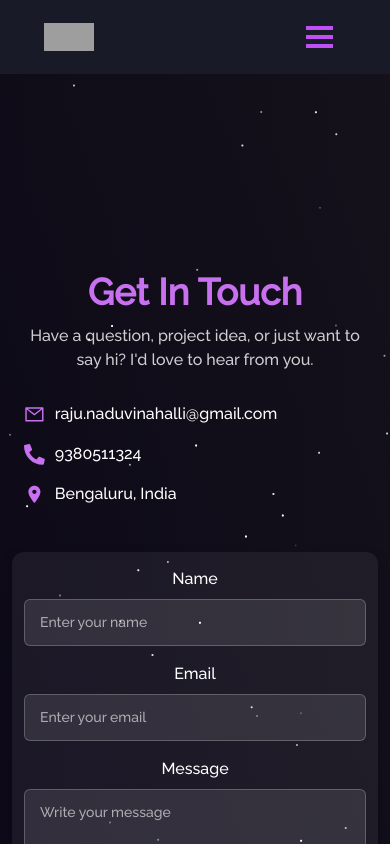
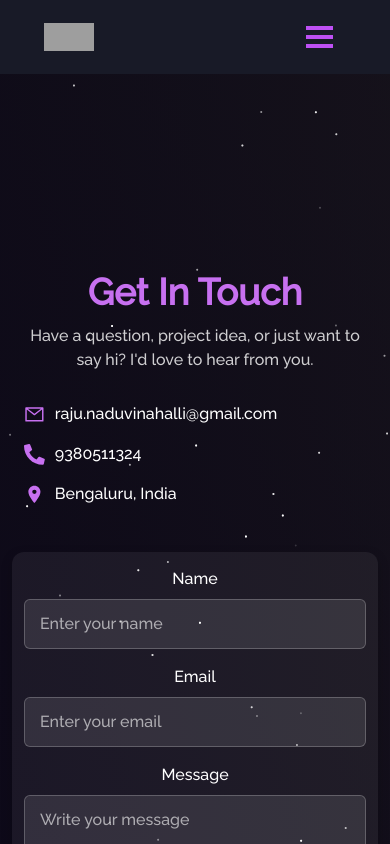
Before and after one commit to Rajashekharvn/PORTFOLIO, a React (Create React App) app: page /contact in a window 390 px wide. Shown: the top 844 px of the page. Built offline with nearby package versions, Linux system fonts and the light colour scheme; no server answers; grey boxes are pictures that could not be loaded; the HTML template or start-up script is replaced by a standard one.

Commit message:
Fix mobile keyboard activation for contact form inputs

```diff
--- a/src/components/Contact/Contact.css
+++ b/src/components/Contact/Contact.css
@@ -67,10 +67,18 @@
   border-radius: 6px !important;
   color: #fff !important;
   padding: 12px 15px !important;
-  font-size: 14px !important;
+  font-size: 16px !important;
   transition: all 0.3s ease !important;
   pointer-events: auto !important;
   user-select: text !important;
+  -webkit-user-select: text !important;
+  -moz-user-select: text !important;
+  -ms-user-select: text !important;
+  touch-action: manipulation !important;
+  -webkit-appearance: none !important;
+  -moz-appearance: none !important;
+  appearance: none !important;
+  cursor: text !important;
 }
 
 .contact-form .form-control:focus {
@@ -127,4 +135,22 @@
   .contact-form-wrapper {
     padding: 15px;
   }
+
+  .contact-form .form-control {
+    font-size: 16px !important;
+    min-height: 44px !important;
+    -webkit-appearance: none !important;
+    -webkit-border-radius: 6px !important;
+    border-radius: 6px !important;
+    -webkit-touch-callout: text !important;
+    -webkit-user-select: text !important;
+    -khtml-user-select: text !important;
+    -moz-user-select: text !important;
+    -ms-user-select: text !important;
+    user-select: text !important;
+  }
+
+  .contact-form textarea.form-control {
+    min-height: 100px !important;
+  }
 }
--- a/src/components/Contact/Contact.js
+++ b/src/components/Contact/Contact.js
@@ -96,6 +96,10 @@ function Contact() {
                   placeholder="Enter your name"
                   value={name}
                   onChange={(e) => setName(e.target.value)}
+                  onFocus={(e) => e.target.focus()}
+                  onClick={(e) => e.target.focus()}
+                  onTouchStart={(e) => e.target.focus()}
+                  autoComplete="name"
                   required
                 />
               </Form.Group>
@@ -108,6 +112,11 @@ function Contact() {
                   placeholder="Enter your email"
                   value={email}
                   onChange={(e) => setEmail(e.target.value)}
+                  onFocus={(e) => e.target.focus()}
+                  onClick={(e) => e.target.focus()}
+                  onTouchStart={(e) => e.target.focus()}
+                  autoComplete="email"
+                  inputMode="email"
                   required
                 />
               </Form.Group>
@@ -121,6 +130,9 @@ function Contact() {
                   placeholder="Write your message"
                   value={message}
                   onChange={(e) => setMessage(e.target.value)}
+                  onFocus={(e) => e.target.focus()}
+                  onClick={(e) => e.target.focus()}
+                  onTouchStart={(e) => e.target.focus()}
                   required
                 />
               </Form.Group>
```
